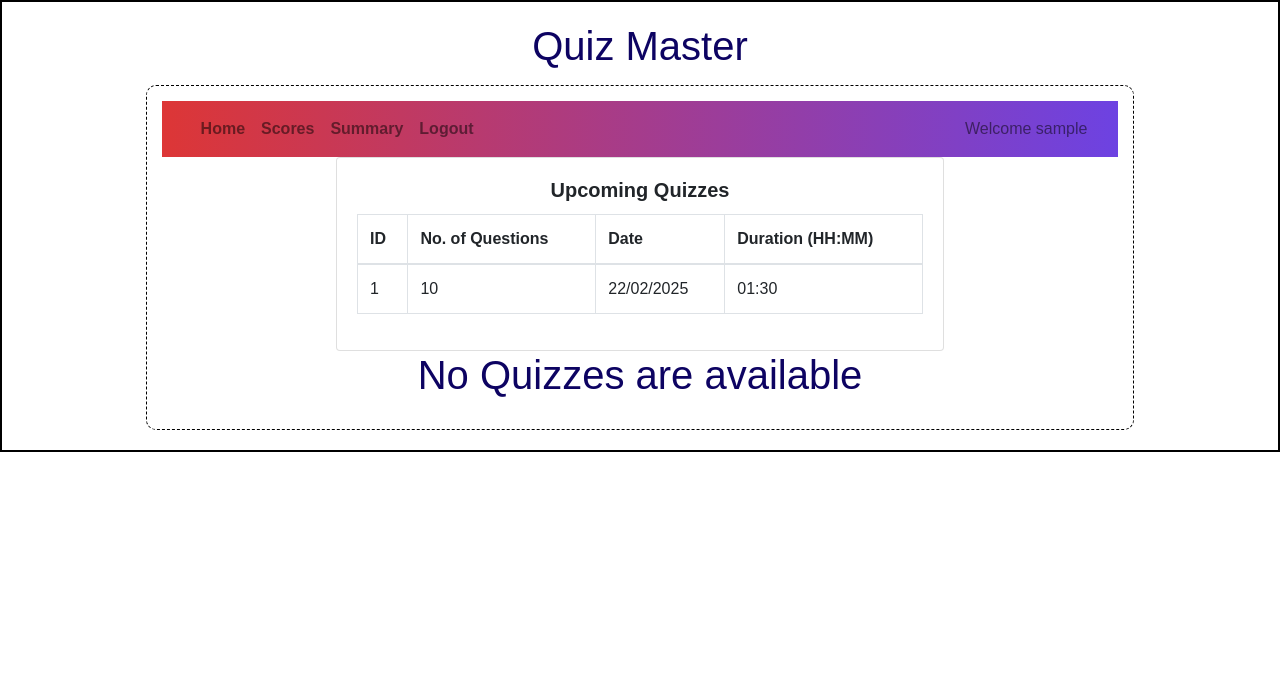
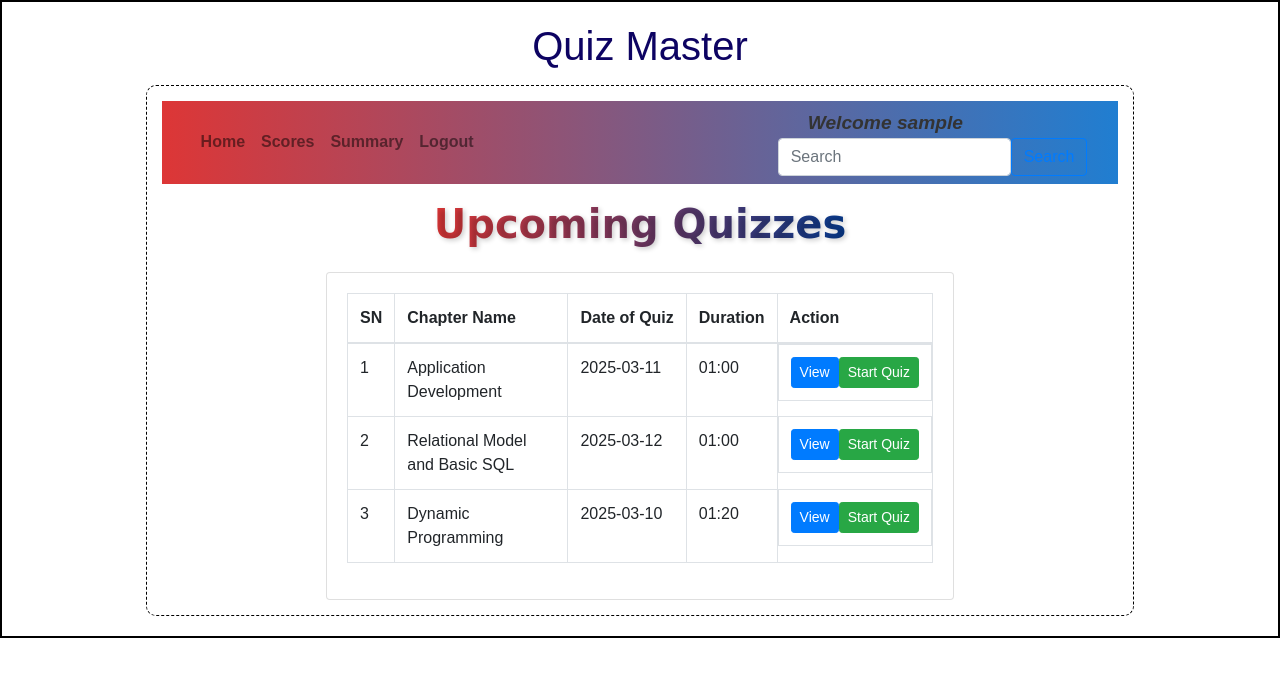
Before and after one commit to akansya22/Quiz_Master_Project, a Flask app: a page that uses templates/user_layout.html in a window 1280 px wide. Shown: the top 677 px of the page. Run offline with Flask 3, Linux system fonts and the light colour scheme; data comes from the database, SQL or seed files in the repository; both versions use the stored data as it was after the commit.

```diff
--- a/app.py
+++ b/app.py
@@ -7,6 +7,7 @@ app = None
 def setup_app():
     global app
     app = Flask(__name__)
+    app.secret_key = "your_secret_key"  # Required for session handling
     app.config["SQLALCHEMY_DATABASE_URI"] = "sqlite:///quiz_info.sqlite3"
     db.init_app(app)
     app.app_context().push()
--- a/static/styles/main.css
+++ b/static/styles/main.css
@@ -1,3 +1,5 @@
+
+
 * {
     margin: 0;
     padding: 0;
@@ -51,13 +53,13 @@
     font-size: larger;
     margin-left: 20px;
     font-style: italic;
-    font-style: oblique;
-    background: #007bff;
-    color: white;
+    color: #333; /* Dark text for contrast */
     padding: 10px;
     border-radius: 5px;
     text-align: center;
+    font-weight: bold;
 }
+
 
 .err_msg {
     text-align: center;
@@ -98,3 +100,30 @@ th.border-separator {
 th:last-child, td:last-child {
     border-right: none; /* Removes the border for the last column */
 }
+
+.main-heading {
+    font-family: 'Pacifico', cursive;
+    font-size: 2.5rem;
+    font-weight: bold;
+    background: linear-gradient(to right, #dd3636, #083b8f);
+    -webkit-background-clip: text;
+    -webkit-text-fill-color: transparent;
+    text-shadow: 2px 2px 5px rgba(0, 0, 0, 0.2);
+}
+
+.internal-heading {
+    font-family: 'Pacifico', cursive; /* Handwritten cursive */
+    font-size: 2rem; /* Reduced height */
+    font-weight: bold;
+    line-height: 1; /* Decreases space between lines */
+
+    /* Color options (Pick One) */
+    color: #ff9800; /* Solid Orange */
+
+    /* OR Gradient Text */
+    background: linear-gradient(to right, #ff9800, #ff3d00);
+    -webkit-background-clip: text;
+    -webkit-text-fill-color: transparent;
+
+    text-shadow: 1px 1px 3px rgba(0, 0, 0, 0.3); /* Softer shadow */
+}
--- a/templates/edit_chapter.html
+++ b/templates/edit_chapter.html
@@ -28,7 +28,6 @@
 
                 <div class="mb-3">
                     <button type="submit" class="btn btn-primary">Save</button>
-                    <a href="/delete_chapter/{{ chapter.id }}/{{ name }}" type="button" class="btn btn-danger">Delete</a>
                     <a href="/admin/{{ name }}" type="button" class="btn btn-primary">Cancel</a>
                 </div>
             </div>
--- a/templates/edit_question.html
+++ b/templates/edit_question.html
@@ -48,7 +48,7 @@
 
         <div class="mb-3">
             <button type="submit" class="btn btn-primary">Update Question</button>
-            <a href="/quiz_management/{{ name }}" class="btn btn-danger">Cancel</a>
+            <a href="/quiz_management/{{ name }}" class="btn btn-primary">Cancel</a>
         </div>
     </div>
 </form>
--- a/templates/edit_subject.html
+++ b/templates/edit_subject.html
@@ -6,7 +6,7 @@
             <div class="input_form">
                 <div class="mb-3">
                     <label for="subject_name" class="form-label">New name</label>
-                    <input type="text" class="form-control" name="subject_name" id="subject_name" value="{{subject.name}}" required>
+                    <input type="text" class="form-control" name="subject_name" id="subject_name" value="{{subject.subject_name}}" required>
                 </div>
                 <div class="mb-3">
                     <label for="code" class="form-label">Code</label>
--- a/templates/user_dashboard.html
+++ b/templates/user_dashboard.html
@@ -1,36 +1,44 @@
 {% extends "user_layout.html" %}  <!-- Inherited all nav features -->
 
 {% block content %}
-    <div class="container">
+    <div class="d-flex justify-content-center my-3">
+        <h3 class="main-heading">Upcoming Quizzes</h3>
+    </div>
     <div class="row justify-content-center"> <!-- Center the column -->
         <div class="col-md-8">
             <!-- Card container with rounded corners -->
-                <div class="card rounded-panel">
+            <div class="card shadow-sm h-100">
                 <div class="card-body">
-                        <!-- Bold and centered title for Upcoming Quizzes -->
-                        <h5 class="card-title text-center font-weight-bold">Upcoming Quizzes</h5>
                     <table class="table table-bordered">
                         <thead>
                             <tr>
-                                    <th class="border-separator">ID</th>
-                                    <th class="border-separator">No. of Questions</th>
-                                    <th class="border-separator">Date</th>
-                                    <th>Duration (HH:MM)</th>
+                                <th>SN</th>
+                                <th>Chapter Name</th>
+                                <th class="text-nowrap">Date of Quiz</th>
+                                <th>Duration</th>
+                                <th>Action</th>
                             </tr>
                         </thead>
                         <tbody>
+                            {% for quiz in quizzes %}
+                            {% if quiz.date_of_quiz >= date_today %}
                             <tr>
-                                    <td>1</td>
-                                    <td>10</td>
-                                    <td>22/02/2025</td>
-                                    <td>01:30</td>
+                                <td>{{ loop.index }}</td>
+                                <td>{{ quiz.chapter_name }}</td>
+                                <td>{{ quiz.date_of_quiz }}</td>
+                                <td>{{ quiz.duration }}</td>
+                                <td class="d-flex gap-2">
+                                    <a href="/view_quiz/{{quiz.id}}/{{name}}/{{user_id}}" class="btn btn-primary btn-sm">View</a>
+                                    <a href="/start_quiz/{{ quiz.id }}/{{ name }}/0/{{user_id}}" class="btn btn-success btn-sm">Start Quiz</a>
+
+                                </td>
                             </tr>
+                            {%endif%}
+                            {% endfor %}
                         </tbody>
                     </table>
                 </div>
             </div>
         </div>
     </div>
-        <h1 class="center">No Quizzes are available</h1> <!-- Centered message -->
-    </div>
 {% endblock %}
--- a/templates/user_layout.html
+++ b/templates/user_layout.html
@@ -9,26 +9,32 @@
         <div class="my_container">
             <div class="center"><h1>Quiz Master</h1></div>
             <div class="my_panel">
-                <nav class="navbar navbar-expand-lg navbar-light" style="background-image: linear-gradient(to right, rgb(221, 54, 54),rgb(109, 66, 226));">
+                <nav class="navbar navbar-expand-lg navbar-light" style="background-image: linear-gradient(to right, rgb(221, 54, 54),rgb(32, 126, 209));">
                     <div class="container-fluid">
                         <div class="collapse navbar-collapse d-flex justify-content-between" id="navbarText">
                             <ul class="navbar-nav mb-2 mb-lg-0">
                                 <li class="nav-item">
-                                    <a class="nav-link" href="/home">Home</a>
+                                    <a class="nav-link" href="/user/{{user_id}}/{{name}}">Home</a>
                                 </li>
                                 <li class="nav-item">
-                                    <a class="nav-link" href="/quiz">Scores</a>
+                                    <a class="nav-link" href="/scores/{{ user_id }}/{{name}}">Scores</a>
                                 </li>
                                 <li class="nav-item">
-                                    <a class="nav-link" href="/admin_summary">Summary</a>
+                                    <a class="nav-link" href="/user_summary">Summary</a>
                                 </li>
                                 <li class="nav-item">
                                     <a class="nav-link" href="/login">Logout</a>
                                 </li>
                             </ul>
-                            <span class="navbar-text">
+                        </div>
+                         <div>
+                            <span class="nav_bar">
                                 Welcome {{name}}
                             </span>
+                            <form class="d-flex" role="search" method="POST" action="/search/{{name}}">
+                                <input class="form-control me-2" type="search" placeholder="Search" aria-label="Search" name="search_txt" id="search_txt">
+                                <button class="btn btn-outline-primary" type="submit">Search</button>
+                            </form>
                         </div>
                     </div>
                 </nav>
```
Also changed, not shown: backend/controllers.py (+168 -84 lines), templates/admin_dashboard.html (+10 -5 lines), templates/quiz_management.html (+3 -4 lines), templates/quiz_result.html (added, +10 -0 lines), templates/scores.html (added, +37 -0 lines), templates/start_quiz.html (added, +34 -0 lines), templates/view_quiz.html (added, +42 -0 lines), instance/quiz_info.sqlite3, test.html (line endings or trailing spaces). Lines whose indentation alone changed are shown as unchanged.
